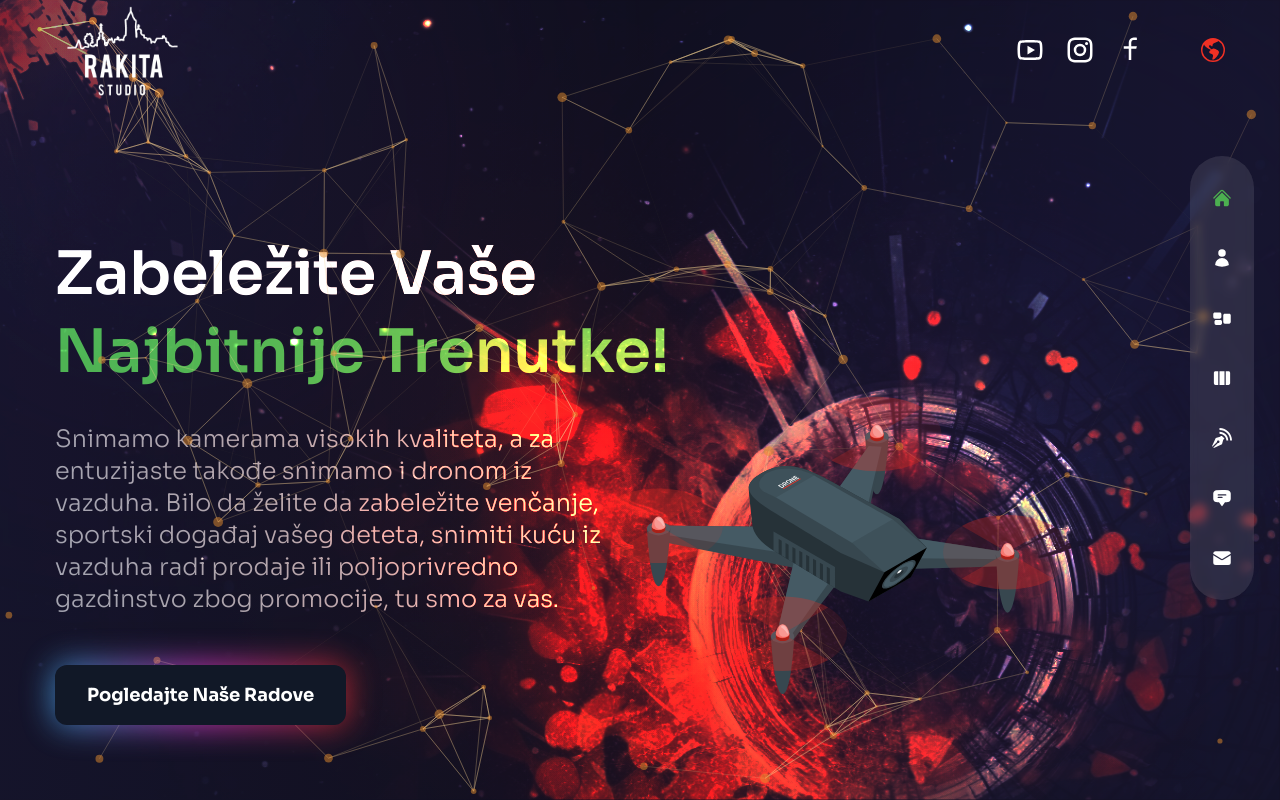
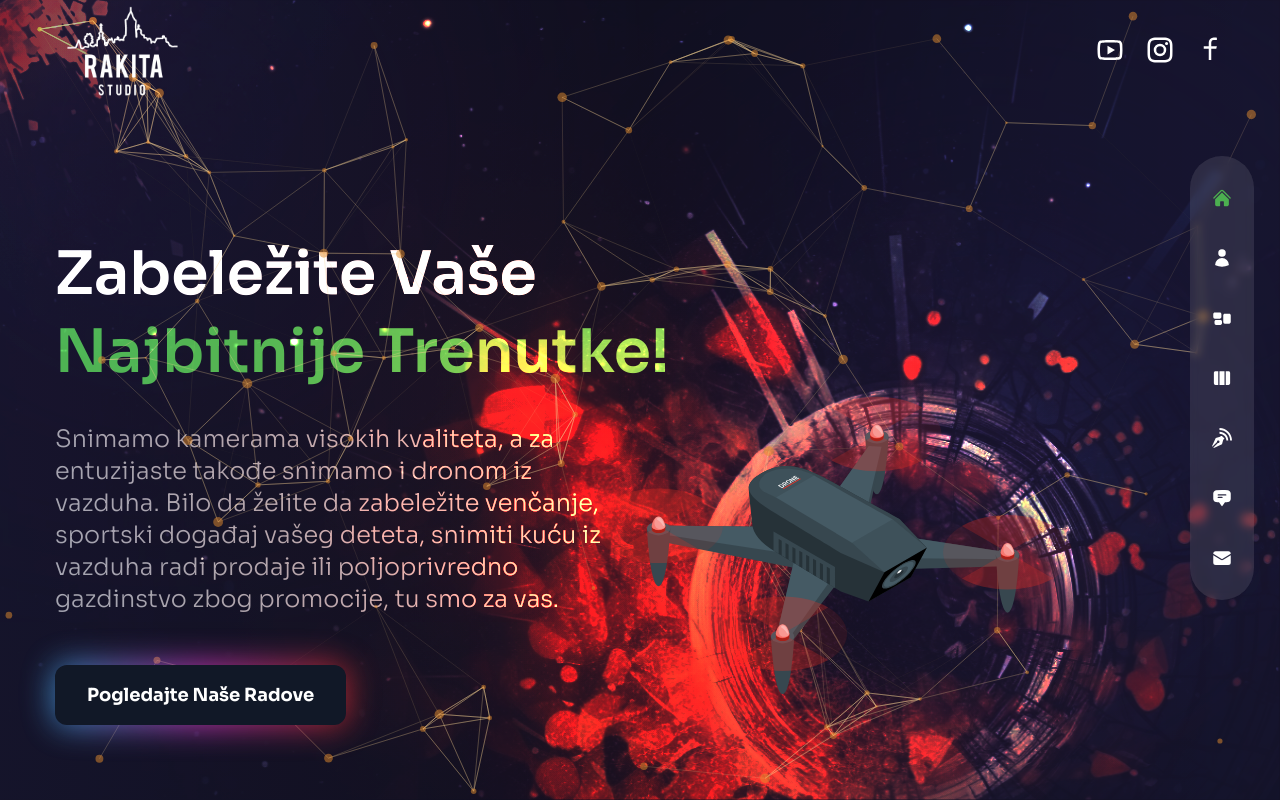
Before and after one commit to MirosBL45/studio_rakita, a Next.js app: page / in a window 1280 px wide. Built offline with nearby package versions, Linux system fonts and the light colour scheme.

Commit message:
lang removed

```diff
--- a/components/Head.jsx
+++ b/components/Head.jsx
@@ -1,24 +1,24 @@
-'use client';
+// 'use client';
 import Head from 'next/head';
-import { useEffect } from 'react';
-import { useRouter } from 'next/router';
-import { useLanguage } from './LanguageContext';
+// import { useEffect } from 'react';
+// import { useRouter } from 'next/router';
+// import { useLanguage } from './LanguageContext';
 
 function HeadMeta() {
-  const { language } = useLanguage();
-  const router = useRouter();
+  // const { language } = useLanguage();
+  // const router = useRouter();
 
-  useEffect(() => {
-    document.title = `Studio Rakita | ${
-      language === 'eng' ? 'Record event' : 'Snimite dogadjaj'
-    }`;
-  }, [language, router.pathname]);
+  // useEffect(() => {
+  //   document.title = `Studio Rakita | ${
+  //     language === 'eng' ? 'Record event' : 'Snimite dogadjaj'
+  //   }`;
+  // }, [language, router.pathname]);
 
   return (
     <>
       <Head>
-        <meta name="Description" content="Snimite Vase dogadjaje" />
-        {/* <title>Studio Rakita | Record event</title> */}
+        <meta name="Description" content="Snimite svoje najbitnije dogadjaje" />
+        <title>Studio Rakita | Snimite svoje najbitnije dogadjaje</title>
         <link rel="icon" href="/t-avt-1.png" />
       </Head>
     </>
--- a/components/Header.jsx
+++ b/components/Header.jsx
@@ -4,10 +4,10 @@ import Link from 'next/link';
 // components
 import Socials from '../components/Socials';
 
-import { useLanguage } from './LanguageContext';
+// import { useLanguage } from './LanguageContext';
 
 function Header() {
-  const { language, setLanguage } = useLanguage();
+  // const { language, setLanguage } = useLanguage();
   return (
     <header className="absolute z-30 w-full flex items-center px-0 xl:h-[90px]">
       <div className="container mx-auto">
@@ -21,7 +21,8 @@ function Header() {
             />
           </Link>
           {/* socials */}
-          <Socials language={language} setLanguage={setLanguage} />
+          <Socials />
+          {/* <Socials language={language} setLanguage={setLanguage} /> */}
         </div>
       </div>
     </header>
--- a/components/Nav.jsx
+++ b/components/Nav.jsx
@@ -1,5 +1,6 @@
 // data
-import { navData, navDataSR } from '../data/navData';
+import { navDataSR } from '../data/navData';
+// import { navData, navDataSR } from '../data/navData';
 
 // next link
 import Link from 'next/link';
@@ -8,10 +9,10 @@ import Link from 'next/link';
 import { useRouter } from 'next/router';
 
 // LanguageContext
-import { useLanguage } from '../components/LanguageContext';
+// import { useLanguage } from '../components/LanguageContext';
 
 function Nav() {
-  const { language } = useLanguage();
+  // const { language } = useLanguage();
   const router = useRouter();
   const pathname = router.pathname;
 
--- a/components/Socials.jsx
+++ b/components/Socials.jsx
@@ -4,9 +4,10 @@ import Link from 'next/link';
 // icons
 import { RiYoutubeLine, RiInstagramLine, RiFacebookLine } from 'react-icons/ri';
 
-import { BsGlobeAmericas } from 'react-icons/bs';
+// import { BsGlobeAmericas } from 'react-icons/bs';
 
-function Socials({ language, setLanguage }) {
+function Socials() {
+  // function Socials({ language, setLanguage }) {
   return (
     <>
       <div className="flex items-center gap-x-14">
@@ -54,7 +55,7 @@ function Socials({ language, setLanguage }) {
             <RiFacebookLine />
           </Link>
         </div>
-        <div
+        {/* <div
           onClick={() => {
             if (language === 'srb') {
               setLanguage('eng');
@@ -68,7 +69,7 @@ function Socials({ language, setLanguage }) {
           className="text-lg lg:text-2xl cursor-pointer z-50 text-accent2 hover:text-accent transition-all duration-300"
         >
           <BsGlobeAmericas />
-        </div>
+        </div> */}
       </div>
     </>
   );
--- a/pages/_app.js
+++ b/pages/_app.js
@@ -1,5 +1,5 @@
 import "../styles/globals.css";
-import { LanguageProvider } from "../components/LanguageContext";
+// import { LanguageProvider } from "../components/LanguageContext";
 
 // components
 import Layout from "../components/Layout";
@@ -15,7 +15,7 @@ function MyApp({ Component, pageProps }) {
   const router = useRouter();
 
   return (
-    <LanguageProvider>
+    // <LanguageProvider>
     <Layout>
       <AnimatePresence mode="wait">
         <motion.div key={router.route} className="h-full">
@@ -24,7 +24,7 @@ function MyApp({ Component, pageProps }) {
         </motion.div>
       </AnimatePresence>
     </Layout>
-    </LanguageProvider>
+    // </LanguageProvider>
   );
 }
 
```
Lines whose indentation alone changed are shown as unchanged.
